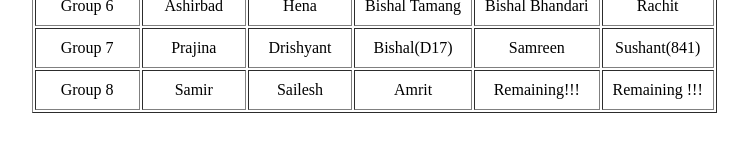
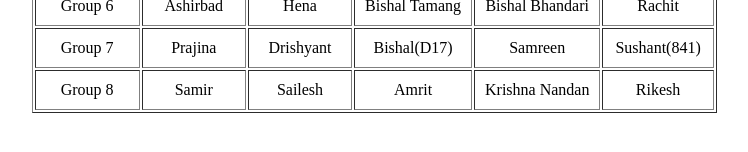
Before and after one commit to Icyshadow7/m14-aashish, a plain HTML site: page index.html in a window 1280 px wide. Shown: the part 486-638 px from the top of the page, without its empty margins (314-1062 px from the left). Drawn offline with Linux system fonts and the light colour scheme.

Commit message:
Add files via upload

```diff
--- a/index.html
+++ b/index.html
@@ -95,8 +95,8 @@
     <td> Samir</td>
       <td> Sailesh</td>
         <td> Amrit</td>
-          <td> Remaining!!!</td>
-          <td>Remaining !!!</td>
+          <td> Krishna Nandan</td>
+          <td>Rikesh</td>
 </tr>
     </table>
 </div>
```
